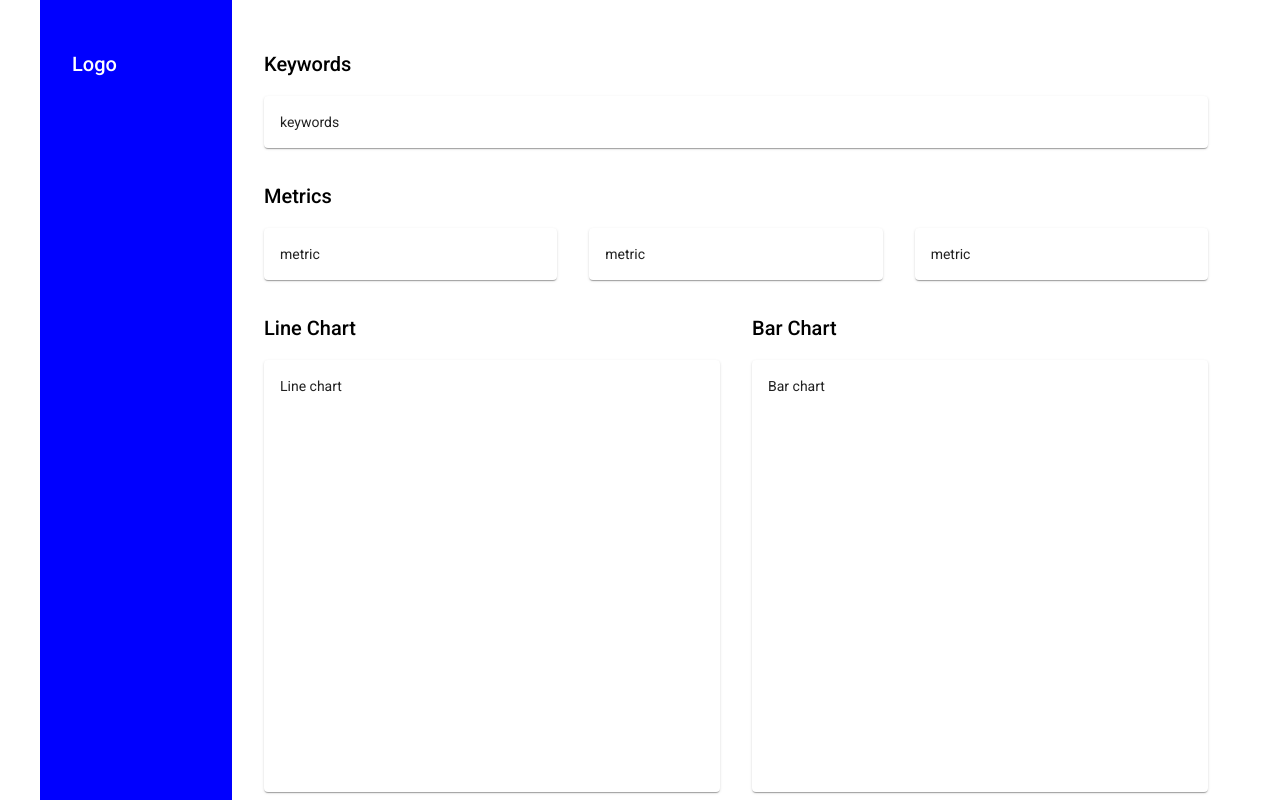
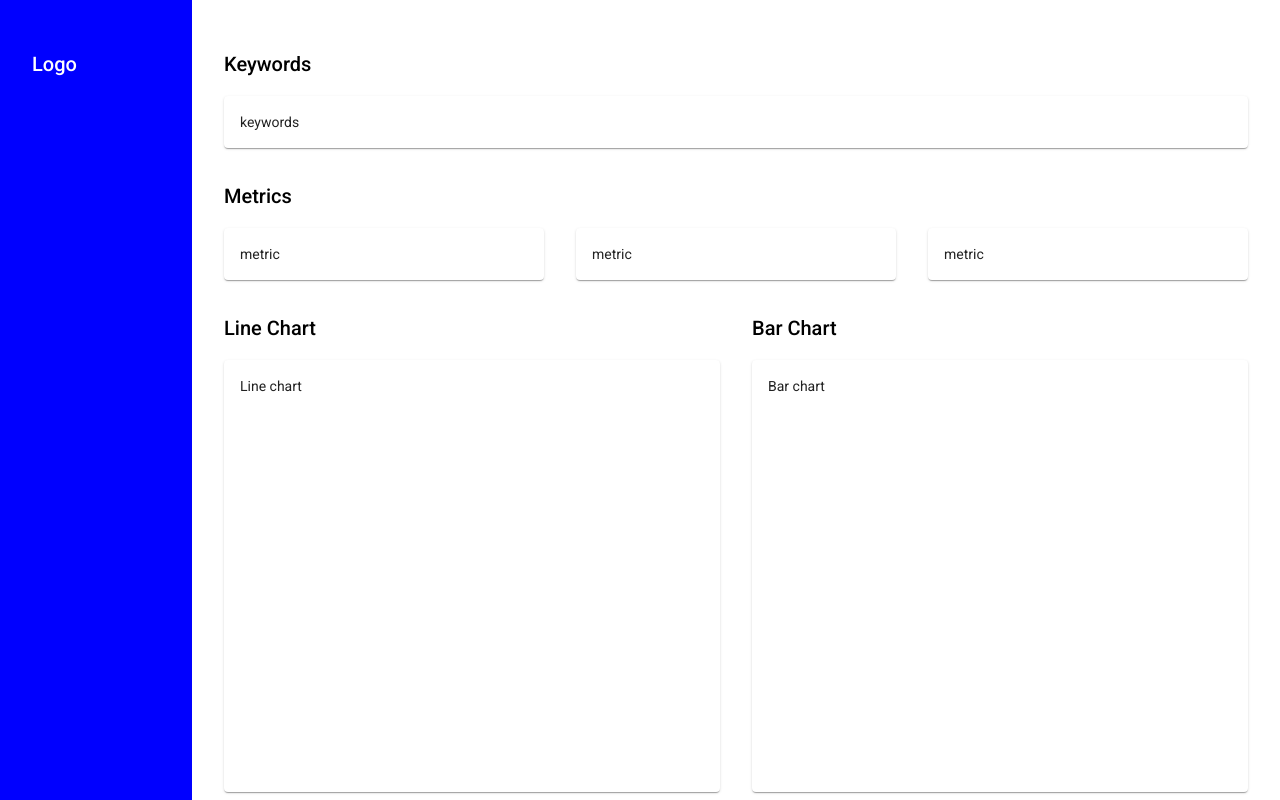
Before and after one commit to moesmoesie/twitter-sentiment-dashboard, an Angular app: page / in a window 1280 px wide. Shown: the top 800 px of the page. Built offline with nearby package versions, Linux system fonts and the light colour scheme.

Commit message:
Make menu stick to the left

```diff
--- a/src/app/app.component.scss
+++ b/src/app/app.component.scss
@@ -1,6 +1,3 @@
 .app-container{
     position: relative;
-    max-width: 1200px;
-    margin-left: auto;
-    margin-right: auto;
 }
--- a/src/app/components/dashboard/dashboard.component.scss
+++ b/src/app/components/dashboard/dashboard.component.scss
@@ -2,9 +2,11 @@
     display: grid;
     gap: 2rem;
     padding: 3rem 2rem;
+    max-width: 1400px;
+    margin-left: auto;
+    margin-right: auto;
 }
 
-
 .space-for-menu{
-    margin-left: 12rem;
+    padding-left: 14rem;
 }
```
